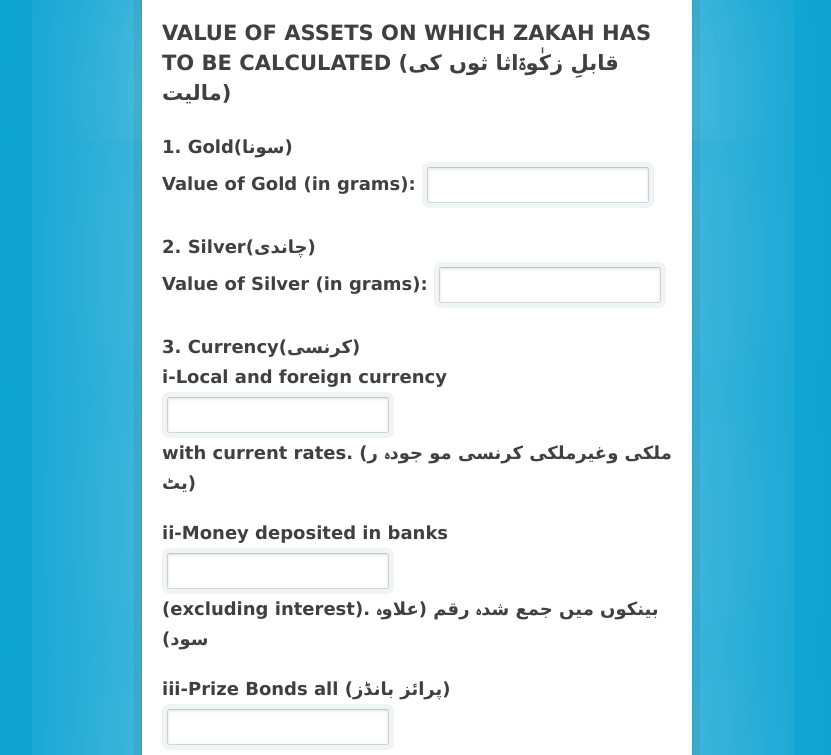
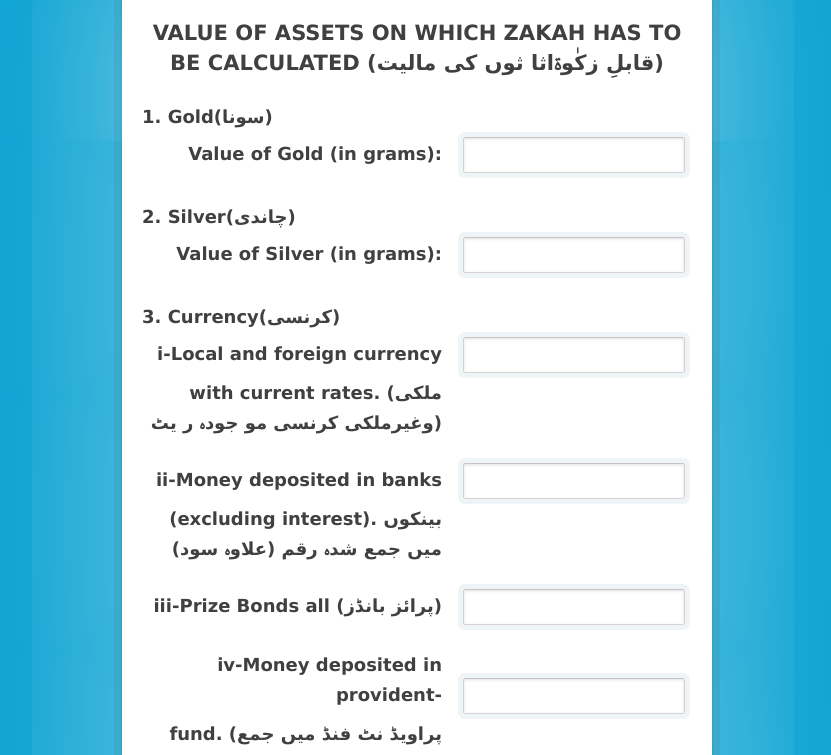
Before and after one commit to Salman-Ahmed-Siddiqui/ZakatCalculator, a plain HTML site: page index.html in a window 1280 px wide. Shown: the part 114-869 px from the top of the page, without its empty margins (223-1054 px from the left). Drawn offline with Linux system fonts and the light colour scheme.

Commit message:
<changes in script>

```diff
--- a/index.html
+++ b/index.html
@@ -14,7 +14,7 @@
 
         <!--  VALUE OF ASSETS ON WHICH ZAKAH HAS TO BE CALCULATED (قابلِ زکٰوۃاثا ثوں کی مالیت)  -->
 
-       <h3>VALUE OF ASSETS ON WHICH ZAKAH HAS TO BE CALCULATED (قابلِ زکٰوۃاثا ثوں کی مالیت)</h3>
+       <h3 align="center">VALUE OF ASSETS ON WHICH ZAKAH HAS TO BE CALCULATED (قابلِ زکٰوۃاثا ثوں کی مالیت)</h3>
 
        <h4>1. Gold(سونا)
        <P><label for="goldValue">Value of Gold (in grams):</label>
@@ -70,7 +70,7 @@
 
       <!--  AMOUNT TO BE DEDUCTED FROM TOTAL ZAKAH-ABLE WEALTH (I.E. LIABILITIES) وہ رقم جو مالِ زکوٰۃ سے الگ کرنی ہے   -->
 
-      <h3>AMOUNT TO BE DEDUCTED FROM TOTAL ZAKAH-ABLE WEALTH (I.E. LIABILITIES) وہ رقم جو مالِ زکوٰۃ سے الگ کرنی ہے </h3>
+      <h3 align="center">AMOUNT TO BE DEDUCTED FROM TOTAL ZAKAH-ABLE WEALTH (I.E. LIABILITIES) وہ رقم جو مالِ زکوٰۃ سے الگ کرنی ہے </h3>
 
 
       <h4><P><label for="LoanValue">Loan, if any (اگر قرضہ لیا ہواہے)</label>
--- a/style.css
+++ b/style.css
@@ -3,13 +3,21 @@ body {
   font: 18px/30px "Lucida Grande", Jameel Noori Nastaleeq, Tahoma, Verdana, sans-serif;
   color: #404040;
   background: #0ca3d2;
+  justify-content: center;
 }
+
+
+form h3 {
+  display: flex;
+  justify-content: center;
+}
+
 
 .zktfrm {
   position: relative;
   margin: 30px auto;
   padding: 20px 20px 20px;
-  width: 510px;
+  width: 550px;
   background: white;
   border-radius: 3px;
   -webkit-box-shadow: 0 0 200px rgba(255, 255, 255, 0.5), 0 1px 2px rgba(0, 0, 0, 0.3);
@@ -47,6 +55,8 @@ body {
   -webkit-box-shadow: 0 1px whitesmoke;
   box-shadow: 0 1px whitesmoke;
 }
+
+
 
 .zktfrm p {
   margin: 20px 0 0;
@@ -136,6 +146,20 @@ input[type="number"]:focus, input[type=password]:focus {
   outline-offset: 0;
 }
 
+label {
+  display: inline-block;
+  width: 300px;
+  text-align: right;
+  margin-right: 10px;
+}
+
+input[type=text], input[type=email], input[type=tel] {
+  display: inline-block;
+  width: 400px;
+  margin-bottom: 10px;
+}
+
+
 input[type=Button] {
   padding: 0 18px;
   height: 29px;
```
